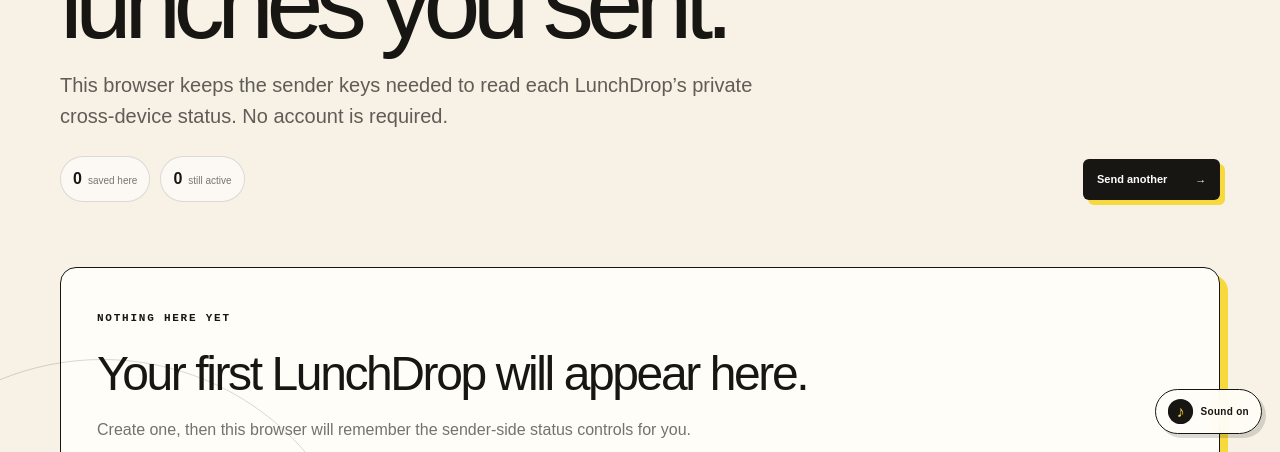
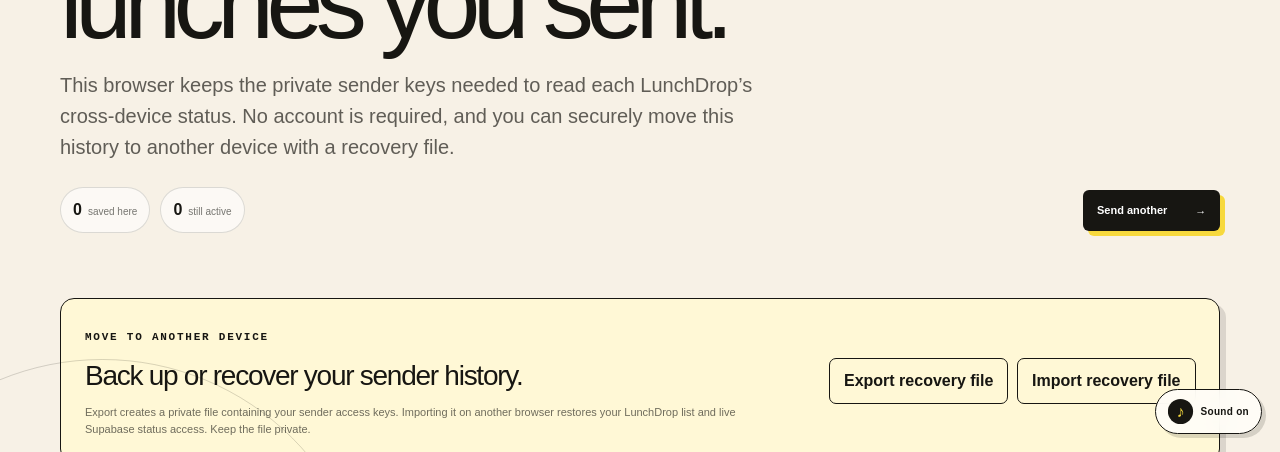
Before and after one commit to fawazfff/lunchdrop, a Next.js app: page /history in a window 1280 px wide. Shown: the part 348-800 px from the top of the page. Built offline with nearby package versions, Linux system fonts and the light colour scheme; no server answers.

Commit message:
Add cross-device sender recovery and finalize LunchDrop polish

```diff
--- a/app/globals.css
+++ b/app/globals.css
@@ -1906,3 +1906,58 @@
   .qr-actions { grid-column: 1; justify-content: center; }
   .history-empty { padding: 28px 22px; }
 }
+
+
+/* Cross-device sender recovery without requiring an account */
+.history-sync-card {
+  display: grid;
+  grid-template-columns: 1fr auto;
+  gap: 18px 26px;
+  align-items: center;
+  margin-bottom: 22px;
+  padding: 24px;
+  border: 1px solid var(--ink);
+  border-radius: 14px;
+  background: #fff8d6;
+  box-shadow: 6px 6px 0 rgba(23,22,18,.12);
+}
+.history-sync-card h2 {
+  margin: 8px 0 7px;
+  font-size: 28px;
+  letter-spacing: -.045em;
+}
+.history-sync-card p {
+  max-width: 700px;
+  margin: 0;
+  color: rgba(23,22,18,.62);
+  font-size: 11px;
+  line-height: 1.55;
+}
+.history-sync-actions {
+  display: flex;
+  flex-wrap: wrap;
+  justify-content: flex-end;
+  gap: 8px;
+}
+.history-import-label {
+  position: relative;
+  cursor: pointer;
+}
+.history-import-label input {
+  position: absolute;
+  inline-size: 1px;
+  block-size: 1px;
+  opacity: 0;
+  pointer-events: none;
+}
+.history-sync-message {
+  grid-column: 1 / -1;
+  padding-top: 12px;
+  border-top: 1px solid rgba(23,22,18,.12);
+  color: #397643 !important;
+  font-weight: 800;
+}
+@media (max-width: 760px) {
+  .history-sync-card { grid-template-columns: 1fr; }
+  .history-sync-actions { justify-content: flex-start; }
+}
--- a/app/history/page.tsx
+++ b/app/history/page.tsx
@@ -33,15 +33,35 @@
   expired: "Expired",
 };
 
+function validHistoryItem(value: unknown): value is HistoryItem {
+  if (!value || typeof value !== "object") return false;
+  const item = value as Partial<HistoryItem>;
+  return Boolean(
+    typeof item.claimLink === "string" &&
+    typeof item.claimId === "string" &&
+    typeof item.senderKey === "string" &&
+    typeof item.claimCode === "string" &&
+    typeof item.dbBacked === "boolean" &&
+    typeof item.createdAt === "number"
+  );
+}
+
 export default function HistoryPage() {
   const [items, setItems] = useState<HistoryItem[]>([]);
   const [statuses, setStatuses] = useState<Record<string, RemoteStatus>>({});
   const [ready, setReady] = useState(false);
+  const [syncMessage, setSyncMessage] = useState("");
+
+  function saveHistory(next: HistoryItem[]) {
+    const safe = next.slice(0, 30);
+    setItems(safe);
+    window.localStorage.setItem("lunchdrop-history-v1", JSON.stringify(safe));
+  }
 
   useEffect(() => {
     try {
       const parsed = JSON.parse(window.localStorage.getItem("lunchdrop-history-v1") ?? "[]") as HistoryItem[];
-      setItems(parsed.filter((item) => item?.claimId && item?.claimLink).slice(0, 30));
+      setItems(parsed.filter(validHistoryItem).slice(0, 30));
     } catch {
       setItems([]);
     } finally {
@@ -93,9 +113,48 @@
   }
 
   function forget(claimId: string) {
-    const next = items.filter((item) => item.claimId !== claimId);
-    setItems(next);
-    window.localStorage.setItem("lunchdrop-history-v1", JSON.stringify(next));
+    saveHistory(items.filter((item) => item.claimId !== claimId));
+  }
+
+  function exportRecoveryFile() {
+    const payload = {
+      version: 1,
+      exportedAt: new Date().toISOString(),
+      app: "LunchDrop",
+      warning: "Private sender recovery file. Anyone with this file can view sender-side LunchDrop status.",
+      items,
+    };
+    const blob = new Blob([JSON.stringify(payload, null, 2)], { type: "application/json" });
+    const url = URL.createObjectURL(blob);
+    const anchor = document.createElement("a");
+    anchor.href = url;
+    anchor.download = `lunchdrop-recovery-${new Date().toISOString().slice(0, 10)}.json`;
+    anchor.click();
+    URL.revokeObjectURL(url);
+    setSyncMessage("Recovery file saved. Keep it private.");
+    window.dispatchEvent(new CustomEvent("lunchdrop:toast", { detail: "Private LunchDrop recovery file saved." }));
+  }
+
+  async function importRecoveryFile(file: File | undefined) {
+    if (!file) return;
+    try {
+      const parsed = JSON.parse(await file.text()) as { version?: number; items?: unknown[] };
+      if (parsed.version !== 1 || !Array.isArray(parsed.items)) throw new Error("Unsupported recovery file");
+      const incoming = parsed.items.filter(validHistoryItem);
+      if (incoming.length === 0) throw new Error("No LunchDrops found in this recovery file");
+
+      const merged = [...incoming, ...items]
+        .filter((item, index, all) => all.findIndex((candidate) => candidate.claimId === item.claimId) === index)
+        .sort((a, b) => b.createdAt - a.createdAt)
+        .slice(0, 30);
+
+      saveHistory(merged);
+      setSyncMessage(`Recovered ${incoming.length} LunchDrop${incoming.length === 1 ? "" : "s"} on this device.`);
+      window.dispatchEvent(new CustomEvent("lunchdrop:toast", { detail: "LunchDrop history recovered on this device." }));
+    } catch {
+      setSyncMessage("That file is not a valid LunchDrop recovery file.");
+      window.dispatchEvent(new CustomEvent("lunchdrop:toast", { detail: "Could not import that recovery file." }));
+    }
   }
 
   return (
@@ -106,8 +165,8 @@
         <span className="eyebrow">MY LUNCHDROPS</span>
         <h1>Keep an eye on the lunches you sent.</h1>
         <p>
-          This browser keeps the sender keys needed to read each LunchDrop’s private cross-device status.
-          No account is required.
+          This browser keeps the private sender keys needed to read each LunchDrop’s cross-device status.
+          No account is required, and you can securely move this history to another device with a recovery file.
         </p>
         <div className="history-summary">
           <span><b>{items.length}</b> saved here</span>
@@ -117,6 +176,25 @@
       </section>
 
       <section className="info-content shell">
+        <section className="history-sync-card">
+          <div>
+            <span className="eyebrow">MOVE TO ANOTHER DEVICE</span>
+            <h2>Back up or recover your sender history.</h2>
+            <p>
+              Export creates a private file containing your sender access keys. Importing it on another browser restores
+              your LunchDrop list and live Supabase status access. Keep the file private.
+            </p>
+          </div>
+          <div className="history-sync-actions">
+            <button className="secondary-action" type="button" onClick={exportRecoveryFile} disabled={items.length === 0}>Export recovery file</button>
+            <label className="secondary-action history-import-label">
+              Import recovery file
+              <input type="file" accept="application/json,.json" onChange={(event) => void importRecoveryFile(event.target.files?.[0])} />
+            </label>
+          </div>
+          {syncMessage ? <p className="history-sync-message" aria-live="polite">{syncMessage}</p> : null}
+        </section>
+
         {!ready ? <div className="status-loading">Loading your LunchDrops…</div> : null}
 
         {ready && items.length === 0 ? (
@@ -157,9 +235,11 @@
 
         {items.length > 0 ? (
           <div className="truth-card">
-            <b>Browser history, server status</b>
+            <b>Server status, private sender keys</b>
             <p>
-              The gift itself and its Created → Opened → Claimed state live in Supabase. This page stores only the sender-side access keys in this browser, so clearing browser storage removes this local history.
+              The gift and its Created → Opened → Claimed state live in Supabase. This page stores the private sender
+              access keys in your browser. Exporting a recovery file is the current no-account way to carry that access
+              to another device.
             </p>
           </div>
         ) : null}
```
